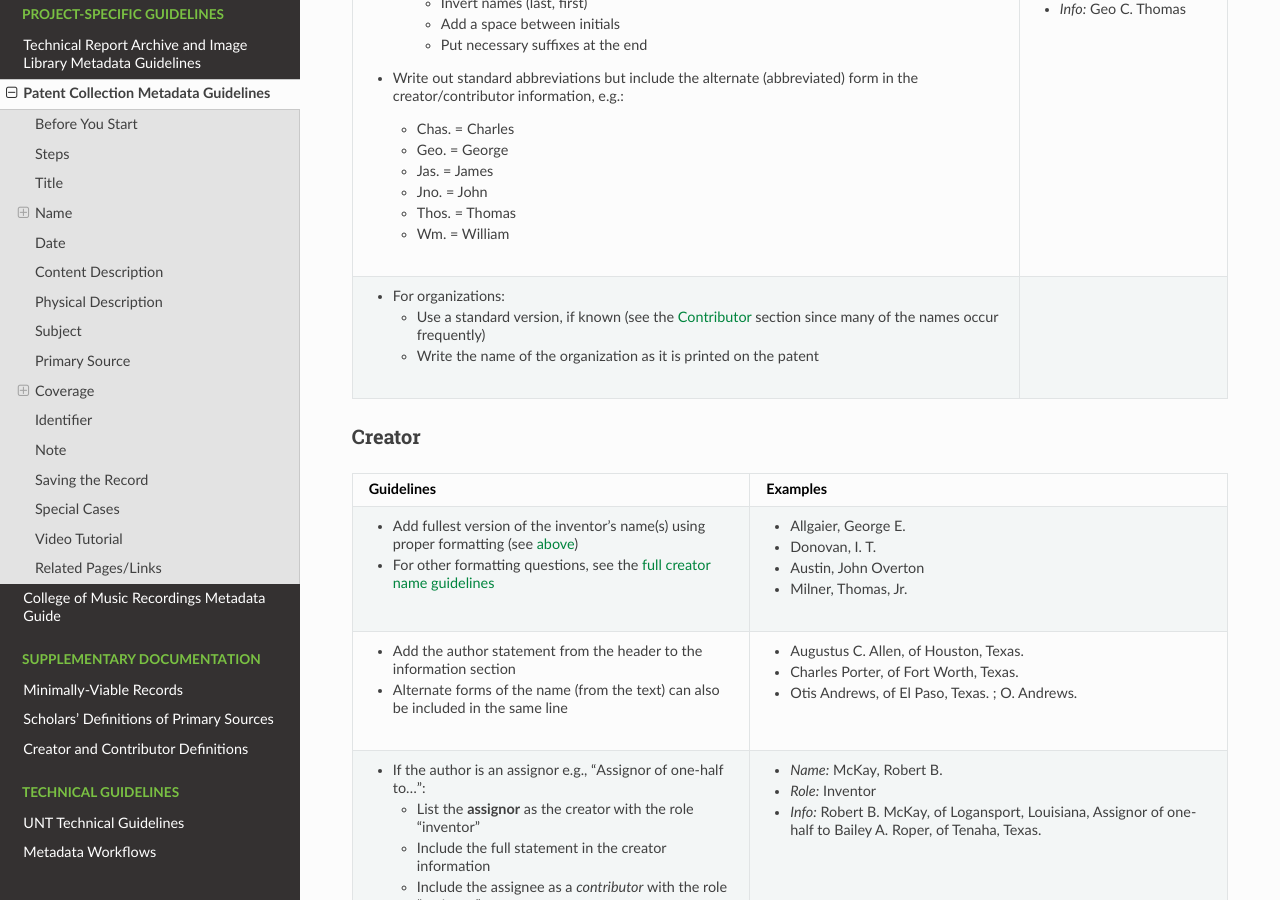
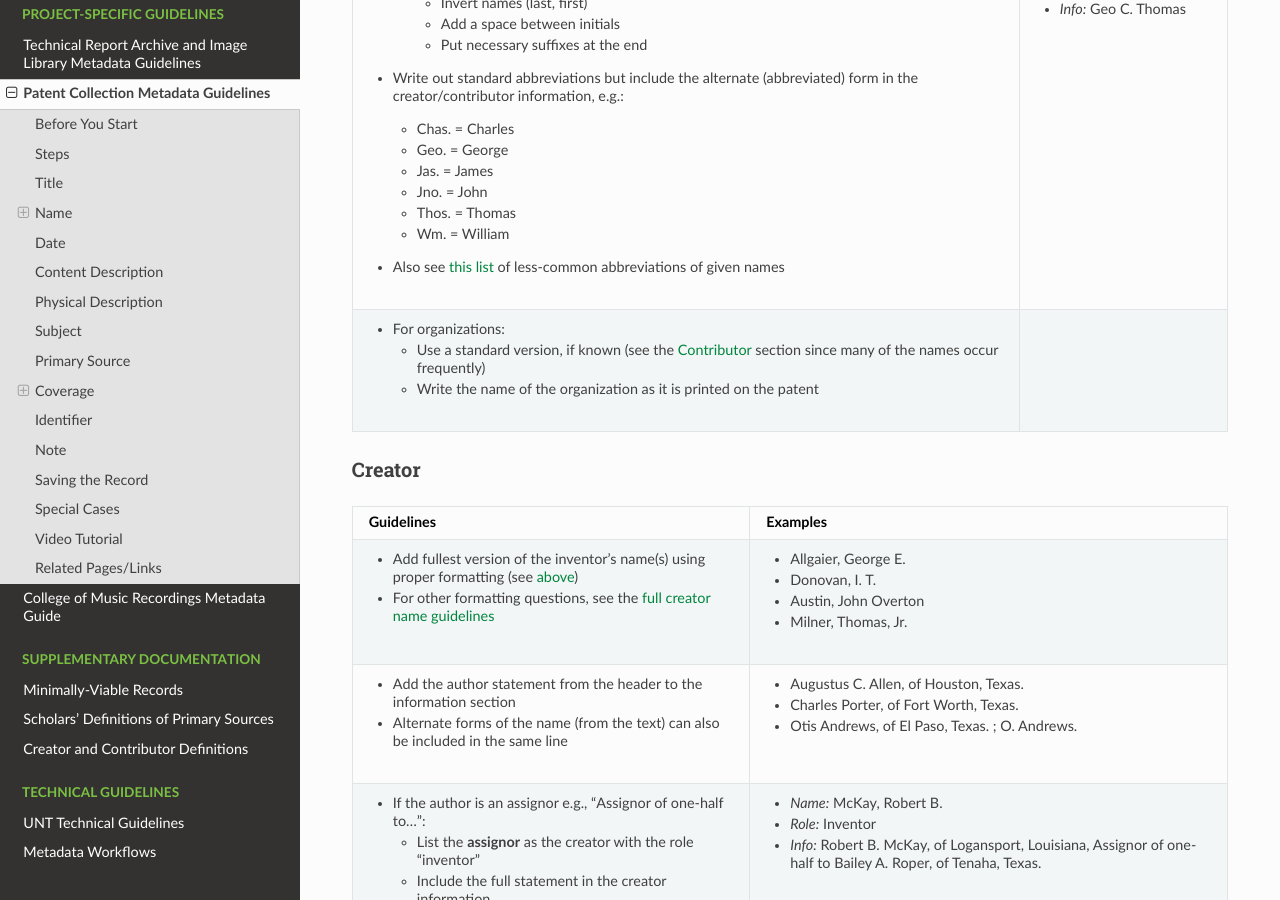
Before and after one commit to unt-libraries/untl-metadata-documentation, a Sphinx documentation site: the page built from docs/guides/patent.rst, in a window 1280 px wide and 900 px high, scrolled down 2396 px. Built offline with Sphinx 7.4.7 and the Read the Docs theme 2.0.0, drawn with Linux system fonts in a browser that asks for light colours.

Commit message:
Update patent.rst
Add link to name abbreviations

```diff
--- a/docs/guides/patent.rst
+++ b/docs/guides/patent.rst
@@ -119,58 +119,62 @@ All Names
 -   These are general guidelines for both creators and contributors, but more
     specific information is included for each of those fields individually
 
-+---------------------------------------------------------------+-------------------------------------------+
-|**Guidelines**                                                 |**Examples**                               |
-+===============================================================+===========================================+
-|GENERAL ENTRY PROCESS                                                                                      |
-+---------------------------------------------------------------+-------------------------------------------+
-|-   There are place-holders for the inventor, 2-4 witnesses,   |                                           |
-|    and the printer (the attorney name is not required and does|                                           |
-|    not need to be included)                                   |                                           |
-|                                                               |                                           |
-|    -   Make sure to remove the "\[\]" or "\{\}" in the name   |                                           |
-|        field                                                  |                                           |
-|    -   You should not need to change information in the       |                                           |
-|        drop-down menus for place-holder values                |                                           |
-+---------------------------------------------------------------+-------------------------------------------+
-|-   If necessary, add additional name entries after the        |-  Assignee                                |
-|    place-holders (e.g., for a second inventor)                |-  Inventor                                |
-|-   Choose the appropriate type/role from the drop-down menus  |-  Illustrator                             |
-+---------------------------------------------------------------+-------------------------------------------+
-|-   Agents can only be listed once per record across both the  |-  *Name:* Blourse, D. B.                  |
-|    creator *and* contributor fields                           |                                           |
-|-   If a person (or organization) has multiple roles, they     |-  *Info:* Witness for text and            |
-|    should be listed once, with the most import or first-named |   illustration                            |
-|    role; the info section can be used to clarify additional   |                                           |
-|    roles                                                      |                                           |
-+---------------------------------------------------------------+-------------------------------------------+
-|NAME FORMATTING                                                                                            |
-+---------------------------------------------------------------+-------------------------------------------+
-|-  For persons:                                                |                                           |
-|                                                               |                                           |
-|    -   Invert names (last, first)                             |                                           |
-|    -   Add a space between initials                           |                                           |
-|    -   Put necessary suffixes at the end                      |                                           |
-|                                                               |                                           |
-|-   Write out standard abbreviations but include the alternate |-  *Name:* Thomas, George C.               |
-|    (abbreviated) form in the creator/contributor information, |                                           |
-|    e.g.:                                                      |-  *Info:* Geo C. Thomas                   |
-|                                                               |                                           |
-|    -   Chas. = Charles                                        |                                           |
-|    -   Geo. = George                                          |                                           |
-|    -   Jas. = James                                           |                                           |
-|    -   Jno. = John                                            |                                           |
-|    -   Thos. = Thomas                                         |                                           |
-|    -   Wm. = William                                          |                                           |
-+---------------------------------------------------------------+-------------------------------------------+
-|-  For organizations:                                          |                                           |
-|                                                               |                                           |
-|   -   Use a standard version, if known                        |                                           |
-|       (see the :ref:`Contributor <patent-contributor>` section|                                           |
-|       since many of the names occur frequently)               |                                           |
-|   -   Write the name of the organization as it is printed on  |                                           |
-|       the patent                                              |                                           |
-+---------------------------------------------------------------+-------------------------------------------+
++-------------------------------------------------------------------+-------------------------------------------+
+|**Guidelines**                                                     |**Examples**                               |
++===================================================================+===========================================+
+|GENERAL ENTRY PROCESS                                                                                          |
++-------------------------------------------------------------------+-------------------------------------------+
+|-   There are place-holders for the inventor, 2-4 witnesses,       |                                           |
+|    and the printer (the attorney name is not required and does    |                                           |
+|    not need to be included)                                       |                                           |
+|                                                                   |                                           |
+|    -   Make sure to remove the "\[\]" or "\{\}" in the name       |                                           |
+|        field                                                      |                                           |
+|    -   You should not need to change information in the           |                                           |
+|        drop-down menus for place-holder values                    |                                           |
++-------------------------------------------------------------------+-------------------------------------------+
+|-   If necessary, add additional name entries after the            |-  Assignee                                |
+|    place-holders (e.g., for a second inventor)                    |-  Inventor                                |
+|-   Choose the appropriate type/role from the drop-down menus      |-  Illustrator                             |
++-------------------------------------------------------------------+-------------------------------------------+
+|-   Agents can only be listed once per record across both the      |-  *Name:* Blourse, D. B.                  |
+|    creator *and* contributor fields                               |                                           |
+|-   If a person (or organization) has multiple roles, they         |-  *Info:* Witness for text and            |
+|    should be listed once, with the most import or first-named     |   illustration                            |
+|    role; the info section can be used to clarify additional       |                                           |
+|    roles                                                          |                                           |
++-------------------------------------------------------------------+-------------------------------------------+
+|NAME FORMATTING                                                                                                |
++-------------------------------------------------------------------+-------------------------------------------+
+|-  For persons:                                                    |                                           |
+|                                                                   |                                           |
+|    -   Invert names (last, first)                                 |                                           |
+|    -   Add a space between initials                               |                                           |
+|    -   Put necessary suffixes at the end                          |                                           |
+|                                                                   |                                           |
+|-   Write out standard abbreviations but include the alternate     |-  *Name:* Thomas, George C.               |
+|    (abbreviated) form in the creator/contributor information,     |                                           |
+|    e.g.:                                                          |-  *Info:* Geo C. Thomas                   |
+|                                                                   |                                           |
+|    -   Chas. = Charles                                            |                                           |
+|    -   Geo. = George                                              |                                           |
+|    -   Jas. = James                                               |                                           |
+|    -   Jno. = John                                                |                                           |
+|    -   Thos. = Thomas                                             |                                           |
+|    -   Wm. = William                                              |                                           |
+|                                                                   |                                           |
+|-  Also see `this list                                             |                                           |
+|   <https://texashistory.unt.edu/ark:/67531/metapth806914/m1/60/>`_|                                           |
+|   of less-common abbreviations of given names                     |                                           |
++-------------------------------------------------------------------+-------------------------------------------+
+|-  For organizations:                                              |                                           |
+|                                                                   |                                           |
+|   -   Use a standard version, if known                            |                                           |
+|       (see the :ref:`Contributor <patent-contributor>` section    |                                           |
+|       since many of the names occur frequently)                   |                                           |
+|   -   Write the name of the organization as it is printed on      |                                           |
+|       the patent                                                  |                                           |
++-------------------------------------------------------------------+-------------------------------------------+
 
 
 .. _patent-creator:
```
